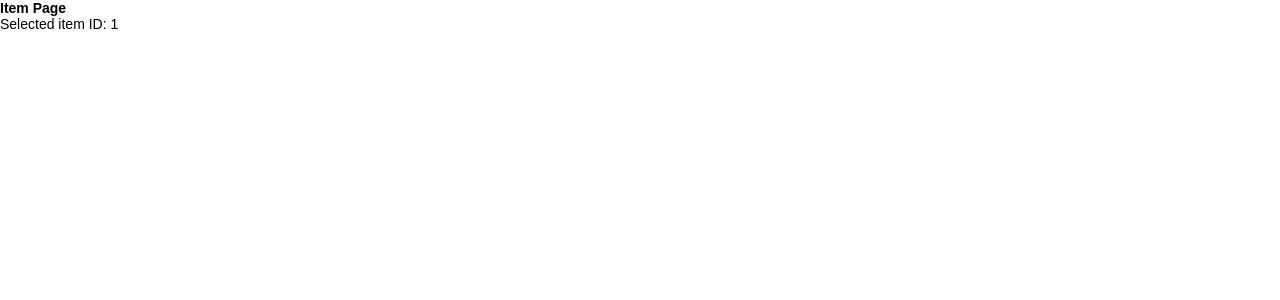
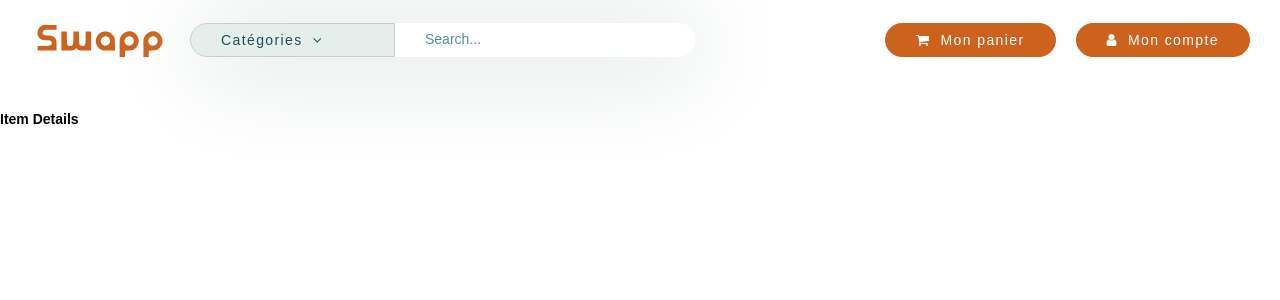
Before and after one commit to UTT-GL03/Swapp, a React (Vite) app in the folder frontend/: page /item/1 in a window 1280 px wide. Shown: the top 300 px of the page. Built offline with nearby package versions, Linux system fonts and the light colour scheme.

Commit message:
showFilters boolean

```diff
--- a/frontend/src/Header.jsx
+++ b/frontend/src/Header.jsx
@@ -162,7 +162,7 @@ const CategoriesDropdown = ({ categories, selectedCategory, onSelect }) => (
   </div>
 );
 
-const Header = ({ selectedValues, priceRange, selectedCategory, onFilterChange }) => {
+const Header = ({ selectedValues, priceRange, selectedCategory, onFilterChange, showFilters }) => {
   const navigate = useNavigate();
   const location = useLocation();
   const query = new URLSearchParams(location.search).get('q') || '';
@@ -426,11 +426,13 @@ const Header = ({ selectedValues, priceRange, selectedCategory, onFilterChange }
         </div>
       </div>
       <div>
+      {showFilters && (
         <nav>
           <ul id="main-header-filters" className="conteneur">
             {renderFilterButtons()}
           </ul>
         </nav>
+      )}
       </div>
     </header>
   );
--- a/frontend/src/ItemPage.jsx
+++ b/frontend/src/ItemPage.jsx
@@ -1,15 +1,21 @@
 import React from 'react';
-import { useParams } from 'react-router-dom';
+import Header from './Header';
 
 const ItemPage = () => {
-  const { id } = useParams(); // Récupère l'ID depuis l'URL
-
-  console.log(`Selected item ID: ${id}`); // Affiche un log de l'ID
-
   return (
     <div>
-      <h1>Item Page</h1>
-      <p>Selected item ID: {id}</p>
+      <Header
+        selectedValues={{}}
+        priceRange={{ min: '', max: '' }}
+        selectedCategory={null}
+        onFilterChange={() => {}}
+        showFilters={false}
+      />
+      {/* Contenu principal de la page */}
+      <div className="item-page-content">
+        <h1>Item Details</h1>
+        {/* Ajoutez ici le contenu spécifique de votre page Item */}
+      </div>
     </div>
   );
 };
--- a/frontend/src/SearchResults.jsx
+++ b/frontend/src/SearchResults.jsx
@@ -154,7 +154,8 @@ const SearchResults = () => {
     selectedValues,
     priceRange,
     selectedCategory,
-    onFilterChange: handleFilterChange
+    onFilterChange: handleFilterChange,
+    showFilters: true
   }), [selectedValues, priceRange, selectedCategory, handleFilterChange]);
 
   if (isLoading) {
```
